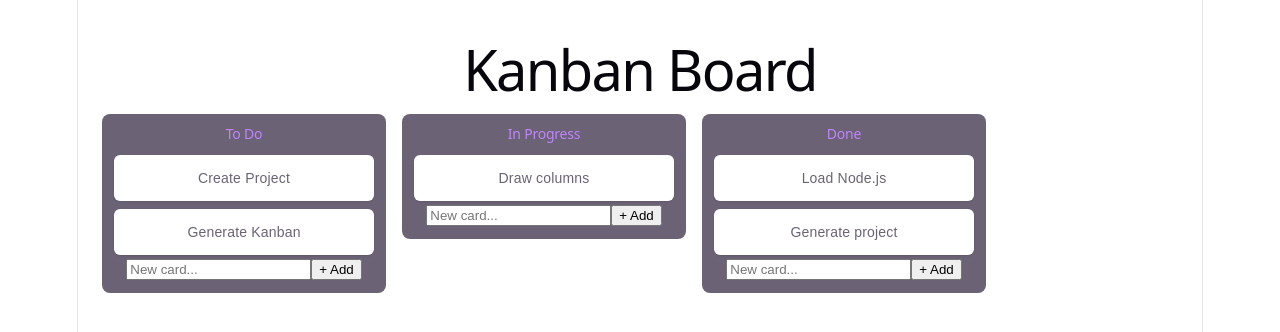
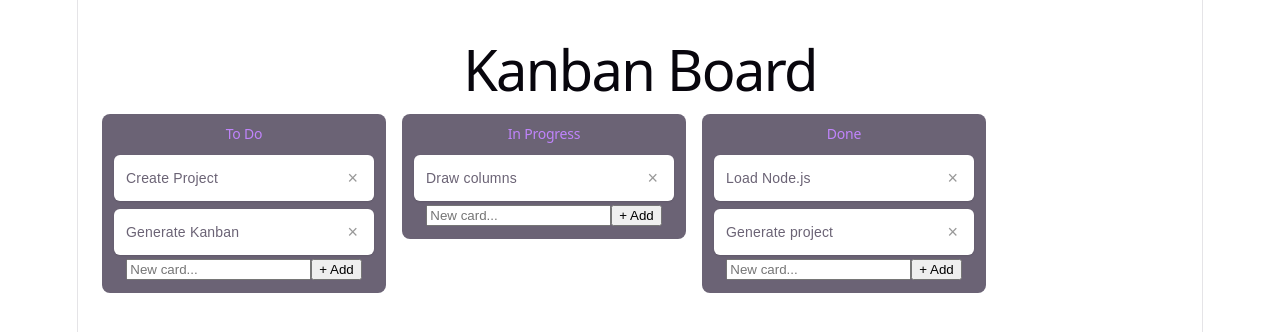
Before and after one commit to EmirProjects7/kanban-board-project, a React (Vite) app: page / in a window 1280 px wide. Shown: the top 332 px of the page. Built offline with nearby package versions, Linux system fonts and the light colour scheme.

Commit message:
feat: add card deletion

```diff
--- a/src/App.css
+++ b/src/App.css
@@ -35,4 +35,22 @@
     padding: 10px 12px;
     font-size: 14px;
     box-shadow: 0 1px 2px rgba(0,0,0,0.1);
+    display: flex;
+    justify-content: space-between;
+    align-items: center;
+    overflow-wrap: anywhere;
 }
+
+.delete-button {
+    background: none;
+    border: none;
+    color: #999;
+    cursor: pointer;
+    font-size: 18px;
+    line-height: 1;
+    padding: 0 4px;
+}
+
+.delete-button:hover {
+    color: #c084fc;
+}
--- a/src/App.tsx
+++ b/src/App.tsx
@@ -1,22 +1,22 @@
 import './App.css'
-import { DndContext, DragOverlay } from '@dnd-kit/core'
+import {DndContext, DragOverlay} from '@dnd-kit/core'
 import {useBoard} from './useBoard';
 import Column from './Column'
 
 
 function App() {
-    const {columns, activeCard, addCard, handleDragStart, handleDragOver, handleDragEnd} = useBoard()
+    const {columns, activeCard, addCard, deleteCard, handleDragStart, handleDragOver, handleDragEnd} = useBoard()
 
     return (
         <div className="app">
             <h1>Kanban Board</h1>
-            <DndContext onDragStart={handleDragStart} onDragOver ={handleDragOver} onDragEnd={handleDragEnd} >
-            <div className="board">
-                {/* function to map a column to its visualization, react requires a key*/}
-                {columns.map((column) => (
-                    <Column key={column.id} column={column} onAddCard={addCard} />
-                ))}
-            </div>
+            <DndContext onDragStart={handleDragStart} onDragOver={handleDragOver} onDragEnd={handleDragEnd}>
+                <div className="board">
+                    {/* function to map a column to its visualization, react requires a key*/}
+                    {columns.map((column) => (
+                        <Column key={column.id} column={column} onAddCard={addCard} onDeleteCard={deleteCard}/>
+                    ))}
+                </div>
 
                 <DragOverlay>
                     {activeCard ? (
--- a/src/Card.tsx
+++ b/src/Card.tsx
@@ -5,10 +5,11 @@ type CardProps = {
     /* card is being followed by dnd kit with its unique id*/
     id: string
     title: string
+    onDelete: (id: string) => void
 }
 
-function Card({id, title}: CardProps) {
-    const {attributes, listeners, setNodeRef, transform,transition, isDragging} = useSortable({id: id})
+function Card({id, title, onDelete}: CardProps) {
+    const {attributes, listeners, setNodeRef, transform, transition, isDragging} = useSortable({id: id})
 
     const style = {
         transform: CSS.Transform.toString(transform),
@@ -18,12 +19,18 @@ function Card({id, title}: CardProps) {
 
     return (
         <div
-            ref = {setNodeRef}
+            ref={setNodeRef}
             style={style}
             {...attributes}
             {...listeners}
             className="card">
             {title}
+            <button
+                className="delete-button"
+                onClick={() => onDelete(id)}
+                onPointerDown={(e) => e.stopPropagation()}>
+                ×
+            </button>
         </div>
     )
 }
--- a/src/Column.tsx
+++ b/src/Column.tsx
@@ -1,4 +1,4 @@
-import { SortableContext, verticalListSortingStrategy } from '@dnd-kit/sortable'
+import {SortableContext, verticalListSortingStrategy} from '@dnd-kit/sortable'
 import Card from './Card'
 import AddCardForm from './AddCardForm'
 import {useDroppable} from '@dnd-kit/core'
@@ -8,12 +8,13 @@ import type {Column as ColumnType} from './useBoard'
 type ColumnProps = {
     column: ColumnType
     onAddCard: (columnId: string, title: string) => void
+    onDeleteCard: (cardId: string) => void
 }
 
-function Column({ column, onAddCard }: ColumnProps) {
-    const {setNodeRef } = useDroppable ({id: column.id})
+function Column({column, onAddCard, onDeleteCard}: ColumnProps) {
+    const {setNodeRef} = useDroppable({id: column.id})
     return (
-        <div className="column" ref = {setNodeRef}>
+        <div className="column" ref={setNodeRef}>
             <h2>{column.title}</h2>
             <div className="cards">
                 <SortableContext
@@ -21,11 +22,11 @@ function Column({ column, onAddCard }: ColumnProps) {
                     strategy={verticalListSortingStrategy}
                 >
                     {column.cards.map((card) => (
-                        <Card key={card.id} id={card.id} title={card.title} />
+                        <Card key={card.id} id={card.id} title={card.title} onDelete={onDeleteCard}/>
                     ))}
                 </SortableContext>
             </div>
-            <AddCardForm onAdd={(title) => onAddCard(column.id, title)} />
+            <AddCardForm onAdd={(title) => onAddCard(column.id, title)}/>
         </div>
     )
 }
--- a/src/useBoard.ts
+++ b/src/useBoard.ts
@@ -43,16 +43,22 @@ export function useBoard() {
     const [columns, setColumns] = useState<Column[]>(initialColumns)
     const [activeCard, setActiveCard] = useState<Card | null>(null)
 
-    function addCard (columnId: string, title: string) {
+    function addCard(columnId: string, title: string) {
         const newCard: Card = {
             id: crypto.randomUUID(),
             title: title
         }
         setColumns(
             columns.map((column) =>
-                column.id === columnId ? {...column, cards: [...column.cards,newCard]} : column
+                column.id === columnId ? {...column, cards: [...column.cards, newCard]} : column
             )
         )
+    }
+
+    function deleteCard(cardId: string) {
+        setColumns(columns.map((column) => ({
+            ...column, cards: column.cards.filter((c) => c.id !== cardId)
+        })))
     }
 
     //puts the dragged card into the state
@@ -60,7 +66,7 @@ export function useBoard() {
         const {active} = event
         for (const column of columns) {
             const card = column.cards.find((c) => c.id === active.id)
-            if(card) {
+            if (card) {
                 setActiveCard(card)
                 return
             }
@@ -68,7 +74,7 @@ export function useBoard() {
     }
 
     function handleDragOver(event: DragOverEvent) {
-        const { active, over } = event
+        const {active, over} = event
 
         if (!over) return
 
@@ -87,14 +93,14 @@ export function useBoard() {
 
             return prevColumns.map((column) => {
                 if (column.id === activeColumn.id) {
-                    return { ...column, cards: column.cards.filter((c) => c.id !== active.id) }
+                    return {...column, cards: column.cards.filter((c) => c.id !== active.id)}
                 }
                 if (column.id === overColumn.id) {
                     const overIndex = column.cards.findIndex((c) => c.id === over.id)
                     const insertIndex = overIndex >= 0 ? overIndex : column.cards.length
                     const newCards = [...column.cards]
                     newCards.splice(insertIndex, 0, cardToMove)
-                    return { ...column, cards: newCards }
+                    return {...column, cards: newCards}
                 }
                 return column
             })
@@ -158,6 +164,7 @@ export function useBoard() {
         columns,
         activeCard,
         addCard,
+        deleteCard,
         handleDragStart,
         handleDragOver,
         handleDragEnd
```
